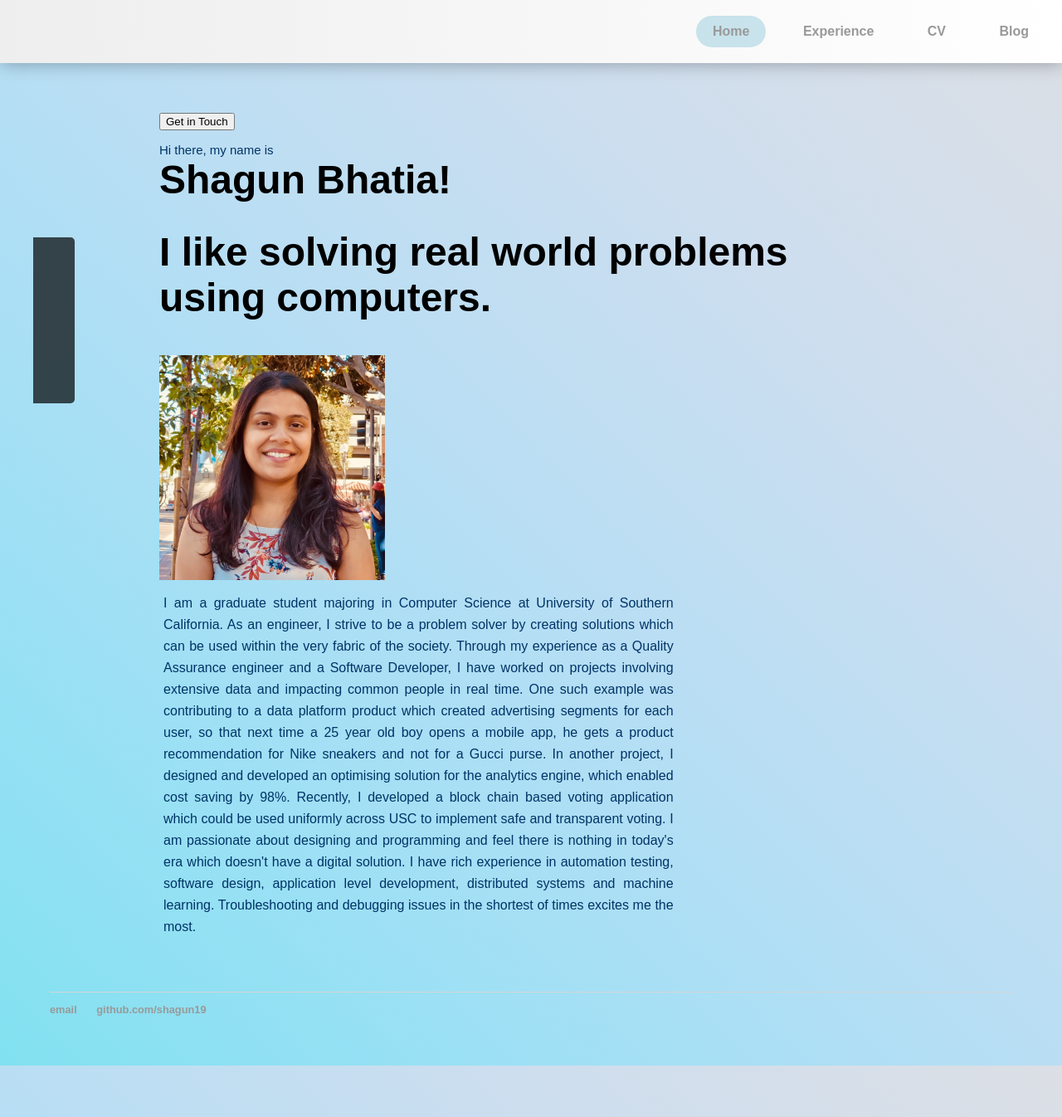
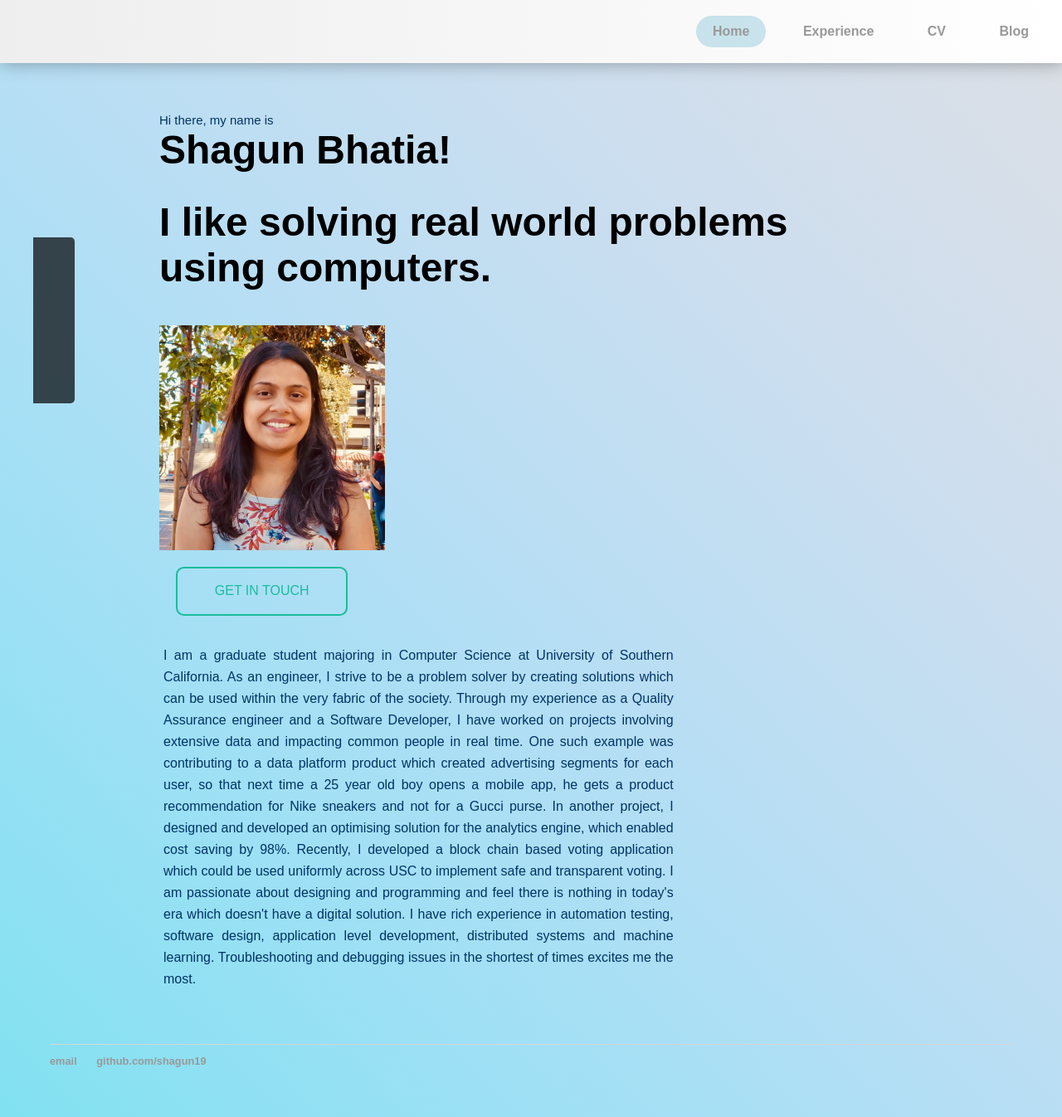
Before and after one commit to shagun19/shagun19.github.io, a Jekyll site: the page index.html, which Jekyll copies as it is, in a window 1280 px wide. Shown: the whole page at 83% size. Built offline with Jekyll 4.4.1, drawn with Linux system fonts in a browser that asks for light colours; some web fonts are replaced.

Commit message:
get in touch button test

```diff
--- a/css/button.css
+++ b/css/button.css
@@ -1,10 +1,3 @@
-$green: #2ecc71;
-$red: #e74c3c;
-$blue: #3498db;
-$yellow: #f1c40f;
-$purple: #8e44ad;
-$turquoise: #1abc9c;
-
 button.btn {
   box-sizing: border-box;
   appearance: none;
@@ -24,12 +17,13 @@ button.btn {
   text-align: center;
   text-transform: uppercase;
   font-family: "Montserrat", sans-serif;
-  transition: box-shadow 200ms ease-in-out, color 200ms ease-in-out;
-  justify-content: center;
+  transition: box-shadow 150ms ease-in-out, color 100ms ease-in-out;
+
 }
 button.btn:hover, button.btn:focus {
   color: #fff;
   outline: 0;
   border: 2px solid #fff;
   background-color: #2ecc71;
+
 }
--- a/index.html
+++ b/index.html
@@ -20,7 +20,6 @@
     </div>
 </nav>
 <div class="container">
-    <button class="btn">Get in Touch</button>
     <div class="blurb">
         <p class="test1">Hi there, my name is</p>
         <h1 class="test">Shagun Bhatia!</h1>
@@ -32,6 +31,7 @@
                 <img class="transition img-responsive" src="shagun.jpg" height="275" width="275">
                 <h4>Hello there!</h4>
                 <p>welcome to my space</p>
+                <button class="btn">Get in Touch</button>
             </div>
         </a>
         <div class="col5">
```
